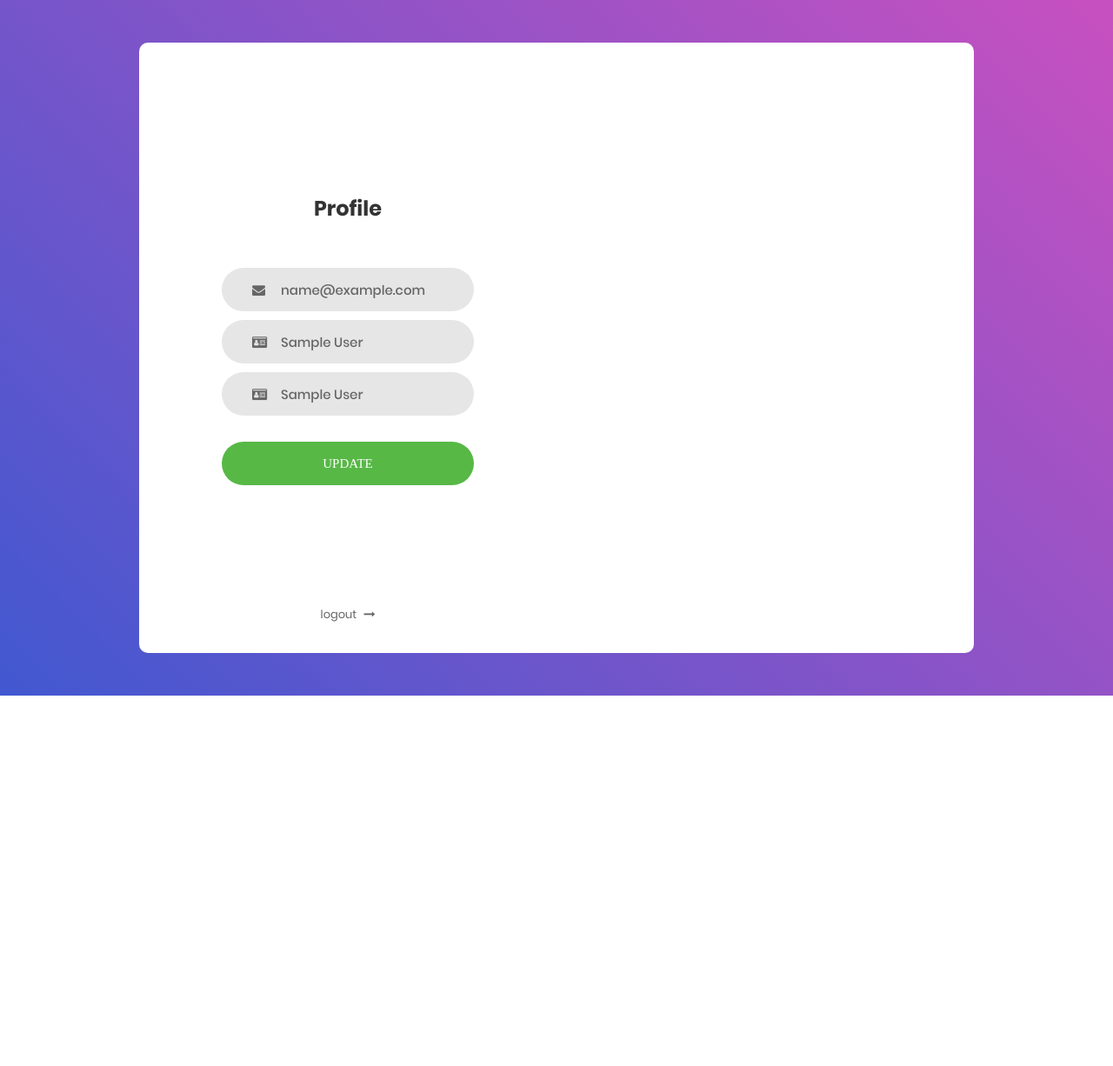
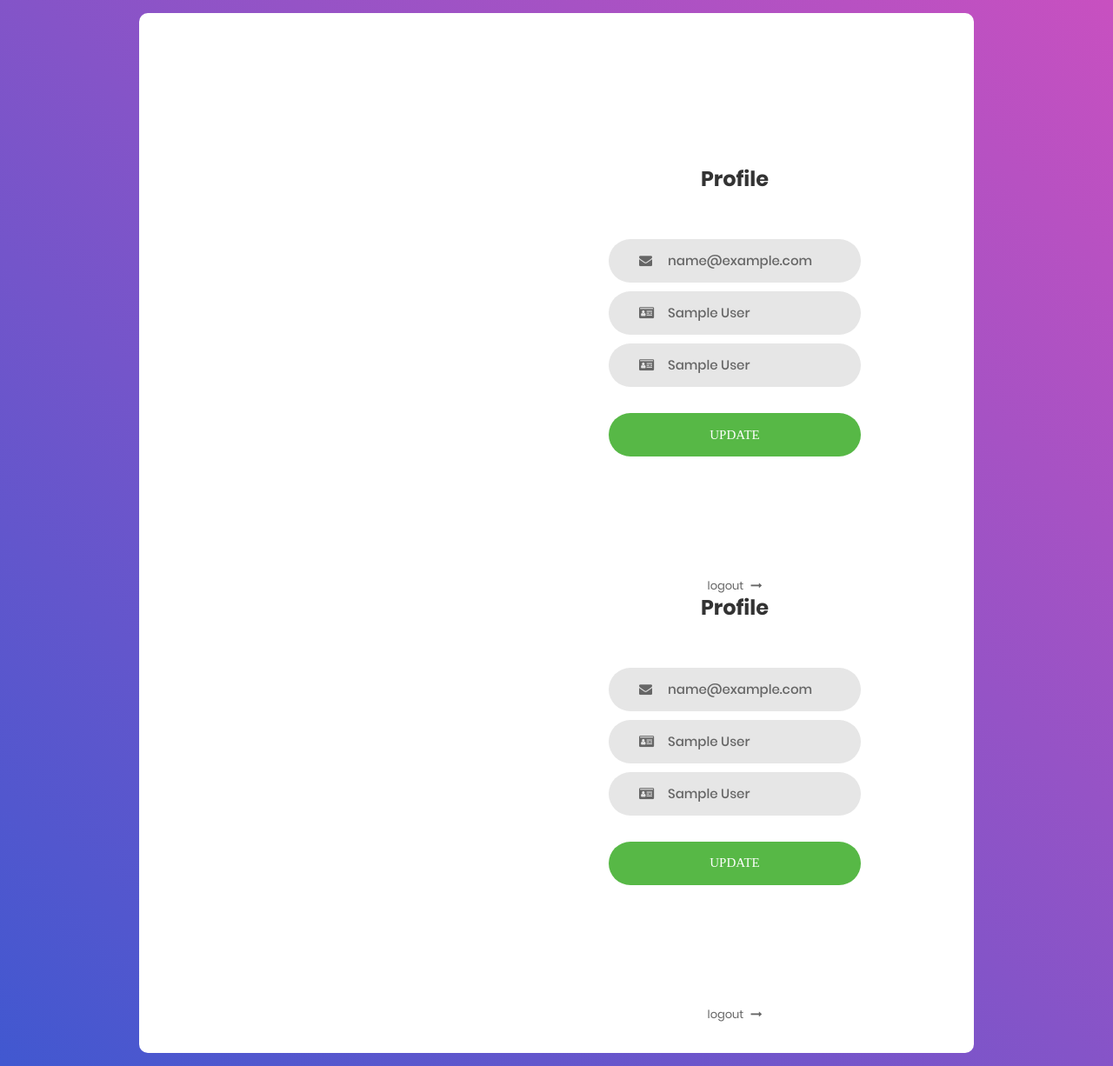
Before and after one commit to cembaykara/webTechProject, a PHP site: page /mywebapp/profile.php in a window 1280 px wide. Shown: the whole page at 87% size. Before the commit the page ends 800 px from the top, so only its background shows below. Run offline with PHP 8.4, Linux system fonts and the light colour scheme; the visitor is signed in with stand-in values (Sample User, id 1); some web fonts are replaced.

Commit message:
Auto stash before merge of "master" and "origin/master"
profile under construction

```diff
--- a/mywebapp/profile.php
+++ b/mywebapp/profile.php
@@ -34,8 +34,8 @@ require_once ('application/models/User.php');
 	<div class="limiter">
 		<div class="container-login100">
 			<div class="wrap-login100">
-
-				<div class="content">
+				<div class="text-center p-t-136">
+					<a class="txt2">
 					<?php
                 	if (isset($_SESSION['error_message'])) {
                     	echo '<p>' . $_SESSION['error_message'] . '</p>';
@@ -43,6 +43,56 @@ require_once ('application/models/User.php');
                     	echo '<p>' . $_SESSION['success_message'] . '</p>';
                 	}
                 	?>
+
+					</a>
+				</div>
+
+			<div class="content">
+
+				<form id="updateForm" class="login100-form validate-form" action="application/updateHandler.php" method="POST" enctype="multipart/form-data">
+					<span class="login100-form-title">
+						Profile
+					</span>
+
+					<input type="hidden" name="data[id]" value="<?= $userData['id']; ?>"/>
+
+					<div class="wrap-input100 validate-input" data-validate = "Valid email is required: ex@abc.xyz">
+						<input class="input100" type="email" name="data[email]" value="<?= $userData['email']; ?>">
+						<span class="focus-input100"></span>
+						<span class="symbol-input100">
+							<i class="fa fa-envelope" aria-hidden="true"></i>
+						</span>
+					</div>
+
+					<div class="wrap-input100 validate-input">
+						<input class="input100" type="text" name="data[firstname]" value="<?= $userData['firstname']; ?>">
+						<span class="focus-input100"></span>
+						<span class="symbol-input100">
+							<i class="fa fa-id-card" aria-hidden="false"></i>
+						</span>
+					</div>
+
+					<div class="wrap-input100 validate-input">
+						<input class="input100" type="text" name="data[lastname]" value="<?= $userData['lastname']; ?>">
+						<span class="focus-input100"></span>
+						<span class="symbol-input100">
+							<i class="fa fa-id-card" aria-hidden="false"></i>
+						</span>
+					</div>
+
+					<div class="container-login100-form-btn">
+						<button type="submit" class="login100-form-btn">
+							Update
+						</button>
+					</div>
+
+					<div class="text-center p-t-136">
+						<a class="txt2" href="logout.php">
+							logout
+							<i class="fa fa-long-arrow-right m-l-5" aria-hidden="true"></i>
+						</a>
+					</div>
+				</form>
 
 				<form id="updateForm" class="login100-form validate-form" action="application/updateHandler.php" method="POST" enctype="multipart/form-data">
 					<span class="login100-form-title">
```
